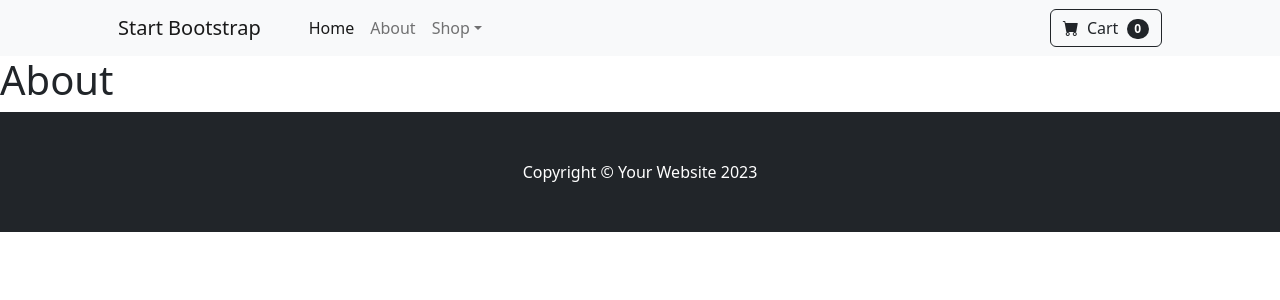
After one commit to sp0njik/store_ecommerce, a Django app: page /about/ in a window 1280 px wide. The commit adds this page. Shown: the top 300 px of the page. Run offline with Django 4.2, Linux system fonts and the light colour scheme; some libraries are stand-ins or nearby versions.

Commit message:
Create Template about.html

```diff
--- /dev/null
+++ b/store/templates/store/about.html
@@ -0,0 +1,5 @@
+{% extends "store/base.html" %}
+
+{% block content %}
+<h1>About</h1>
+{% endblock  %}
--- a/store/templates/store/navbar.html
+++ b/store/templates/store/navbar.html
@@ -1,14 +1,14 @@
 <!-- Navigation-->
 <nav class="navbar navbar-expand-lg navbar-light bg-light">
     <div class="container px-4 px-lg-5">
-        <a class="navbar-brand" href="#!">Start Bootstrap</a>
+        <a class="navbar-brand" href="{% url "store:home" %}">Start Bootstrap</a>
         <button class="navbar-toggler" type="button" data-bs-toggle="collapse" data-bs-target="#navbarSupportedContent"
                 aria-controls="navbarSupportedContent" aria-expanded="false" aria-label="Toggle navigation"><span
                 class="navbar-toggler-icon"></span></button>
         <div class="collapse navbar-collapse" id="navbarSupportedContent">
             <ul class="navbar-nav me-auto mb-2 mb-lg-0 ms-lg-4">
-                <li class="nav-item"><a class="nav-link active" aria-current="page" href="#!">Home</a></li>
-                <li class="nav-item"><a class="nav-link" href="#!">About</a></li>
+                <li class="nav-item"><a class="nav-link active" aria-current="page" href="{% url "store:home" %}">Home</a></li>
+                <li class="nav-item"><a class="nav-link" href="{% url "store:about" %}">About</a></li>
                 <li class="nav-item dropdown">
                     <a class="nav-link dropdown-toggle" id="navbarDropdown" href="#" role="button"
                        data-bs-toggle="dropdown" aria-expanded="false">Shop</a>
--- a/store/urls.py
+++ b/store/urls.py
@@ -6,4 +6,5 @@ app_name = 'store'
 
 urlpatterns = [
     path('', views.home, name='home'),
+    path('about/', views.about, name='about'),
 ]
--- a/store/views.py
+++ b/store/views.py
@@ -6,3 +6,5 @@ from store.models import Product
 def home(request):
     products = Product.objects.all()
     return render(request, 'store/home.html', {'products': products})
+def about(request):
+    return render(request, 'store/about.html', {})
```
Also changed, not shown: store/templates/store/home.html (+30 -1 lines), media/uploads/product/apricate.jpg (added), media/uploads/product/dragon_fruit_nqya4eW.jpg (added), media/uploads/product/granatejpg.jpg (added), media/uploads/product/grusha.jpg (added), media/uploads/product/mandarin.jpg (added), media/uploads/product/mango_RDMEFzM.jpg (added), media/uploads/product/peach.jpg (added), media/uploads/product/pomelo.jpg (added), static/assets/slider_image/1.jpg (added).
